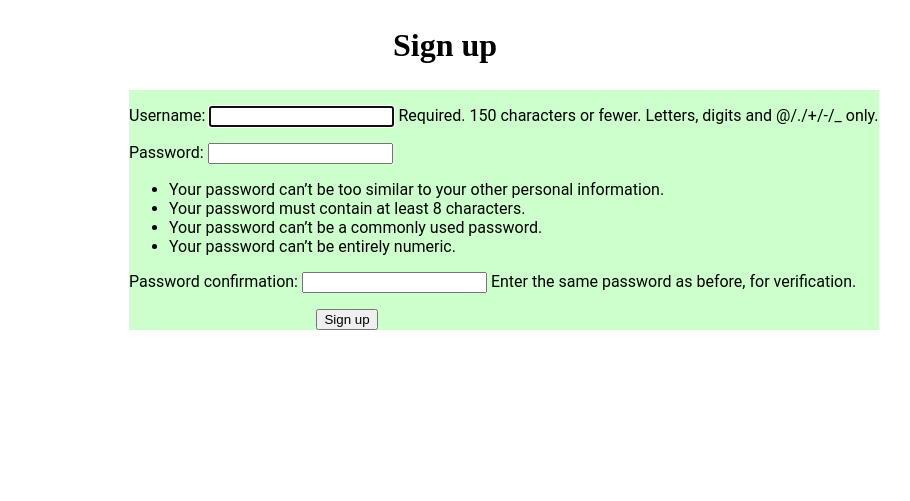
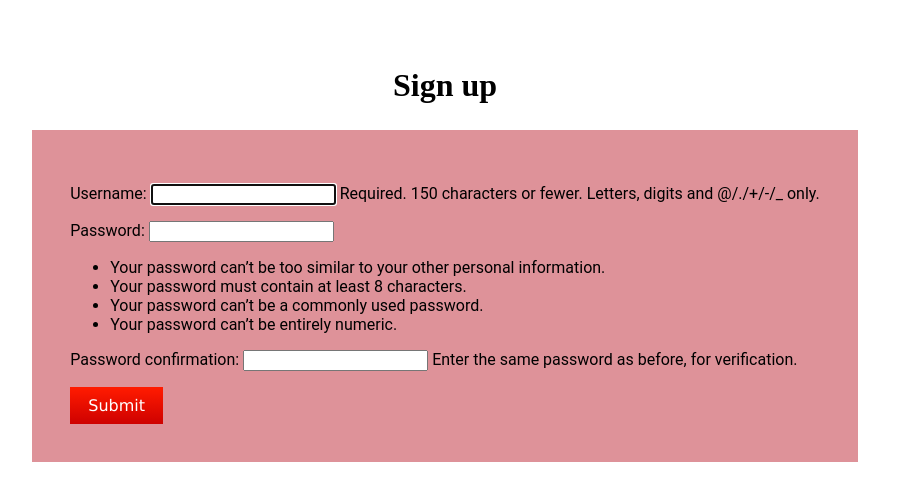
Before and after one commit to CalebKussmaul/getablockjob, a Django app: page /signup/ in a window 1280 px wide. Shown: the top 501 px of the page, without its empty margins (195-1105 px from the left). Run offline with Django 3.2, Linux system fonts and the light colour scheme.

Commit message:
messing with color

```diff
--- a/templates/signup.html
+++ b/templates/signup.html
@@ -10,7 +10,7 @@
   <form method="post">
     {% csrf_token %}
     {{ form.as_p }}
-    <button type="submit">Sign up</button>
+    <input class="btn" type="submit"> </input>
   </form>
     </div>
 {% endblock %}
--- a/webapp/static/base-style.css
+++ b/webapp/static/base-style.css
@@ -2,18 +2,44 @@
 
 }
 h2{
+    padding-top: 40px;
     font-size: 200%;
     text-align: center;
 }
-button{
-    text-align: center;
-    margin-left: 25%;
-}
+
+.btn {
+	font-size:16px;
+	font-family:Verdana;
+	font-weight:normal;
+	-moz-border-radius:0px;
+	-webkit-border-radius:0px;
+	border-radius:0px;
+	border:0px solid #d83526;
+	padding:9px 18px;
+	text-decoration:none;
+	background:-moz-linear-gradient( center top, #fe1a00 5%, #ce0100 100% );
+	background:-ms-linear-gradient( top, #fe1a00 5%, #ce0100 100% );
+	filter:progid:DXImageTransform.Microsoft.gradient(startColorstr='#fe1a00', endColorstr='#ce0100');
+	background:-webkit-gradient( linear, left top, left bottom, color-stop(5%, #fe1a00), color-stop(100%, #ce0100) );
+	background-color:#fe1a00;
+	color:#ffffff;
+	display:inline-block;
+}.btn:hover {
+	background:-moz-linear-gradient( center top, #ce0100 5%, #fe1a00 100% );
+	background:-ms-linear-gradient( top, #ce0100 5%, #fe1a00 100% );
+	filter:progid:DXImageTransform.Microsoft.gradient(startColorstr='#ce0100', endColorstr='#fe1a00');
+	background:-webkit-gradient( linear, left top, left bottom, color-stop(5%, #ce0100), color-stop(100%, #fe1a00) );
+	background-color:#ce0100;
+}.btn:active {
+                            position: relative;
+                            top: 1px;
+                        }
+
 .myDiv{
-    background-color: #ccffcc;
-    display: inline-block;
-    /*margin: 0 auto;*/
-    margin-left: 25%;
+    background-color: rgba(190, 38, 53, 0.5);
+    display: table;
+    padding: 3%;
+    margin: 0 auto;
     font-family: "Roboto", "Lucida Grande", "DejaVu Sans", "Bitstream Vera Sans", Verdana, Arial, sans-serif;
 
 }
```
Also changed, not shown: webapp/static/game.css (+6 -3 lines), webapp/static/game.js (+7 -6 lines).
